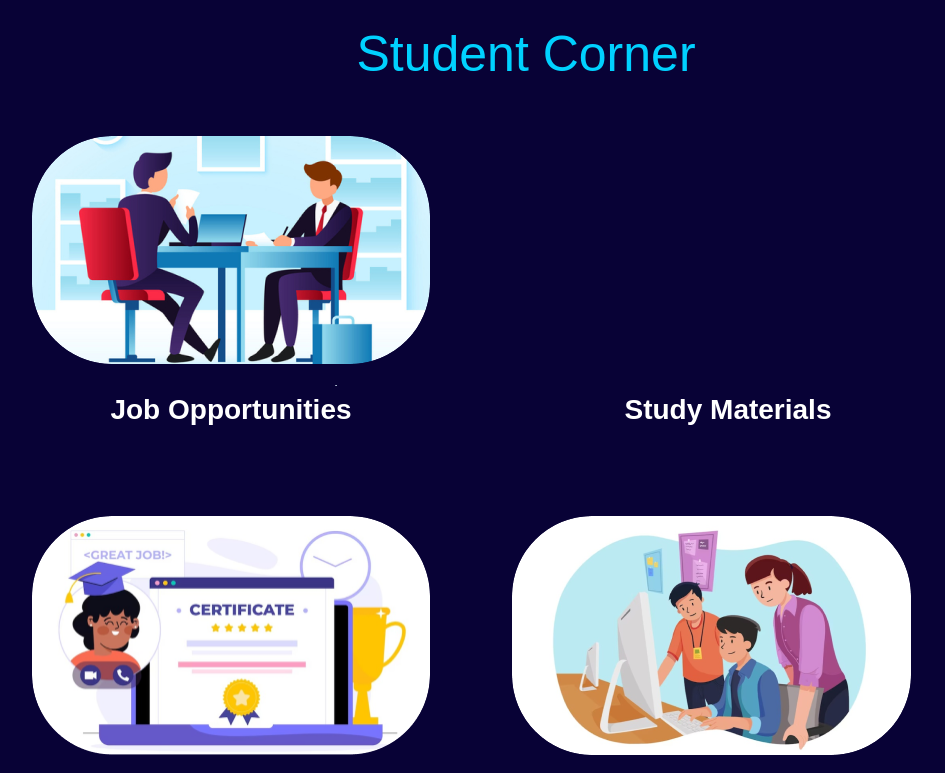
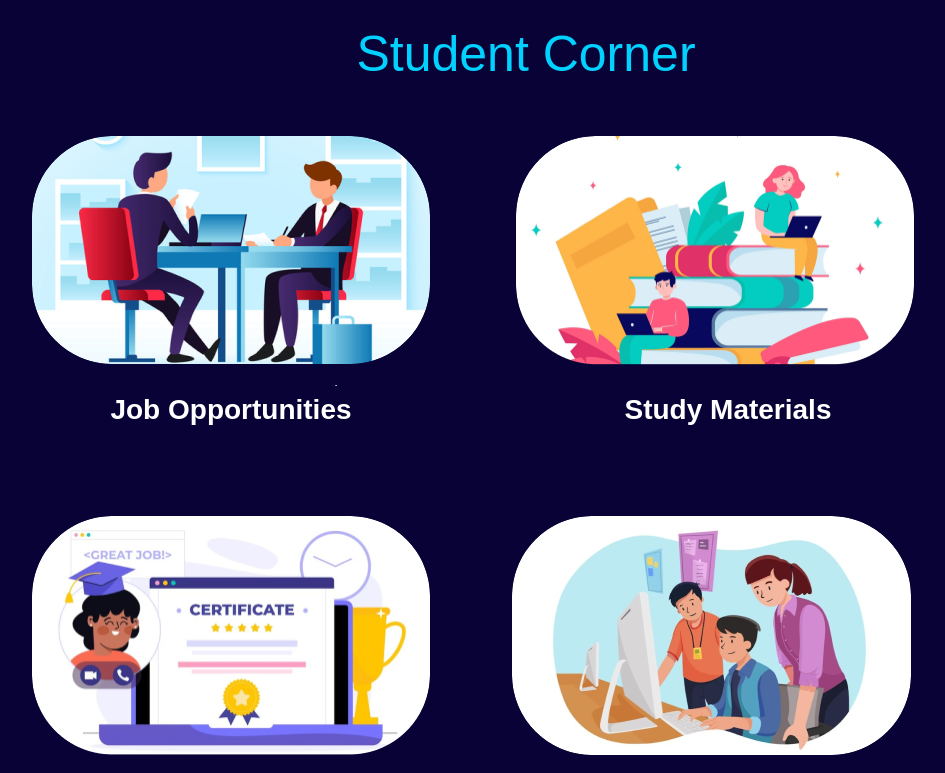
Before and after one commit to pritambehera02/StudentNeeded, a plain HTML site: page index.html in a window 1280 px wide. Shown: the part 1220-1993 px from the top of the page, without its empty margins (249-1194 px from the left). Drawn offline with Linux system fonts and the light colour scheme.

Commit message:
Update style.css

```diff
--- a/style.css
+++ b/style.css
@@ -178,14 +178,12 @@
   top: 1356px;
 }
 .study {
-  color: #ffffff;
-  text-align: center;
-  font: 700 28px/66px "Outfit", sans-serif;
+  border-radius: 80px;
+  width: 398px;
+  height: 229.15px;
   position: absolute;
-  left: 791px;
-  top: 1996px;
-  width: 372px;
-  height: 79px;
+  left: 765px;
+  top:1356px;
 }
 .job-opportunities {
   color: #ffffff;
```
